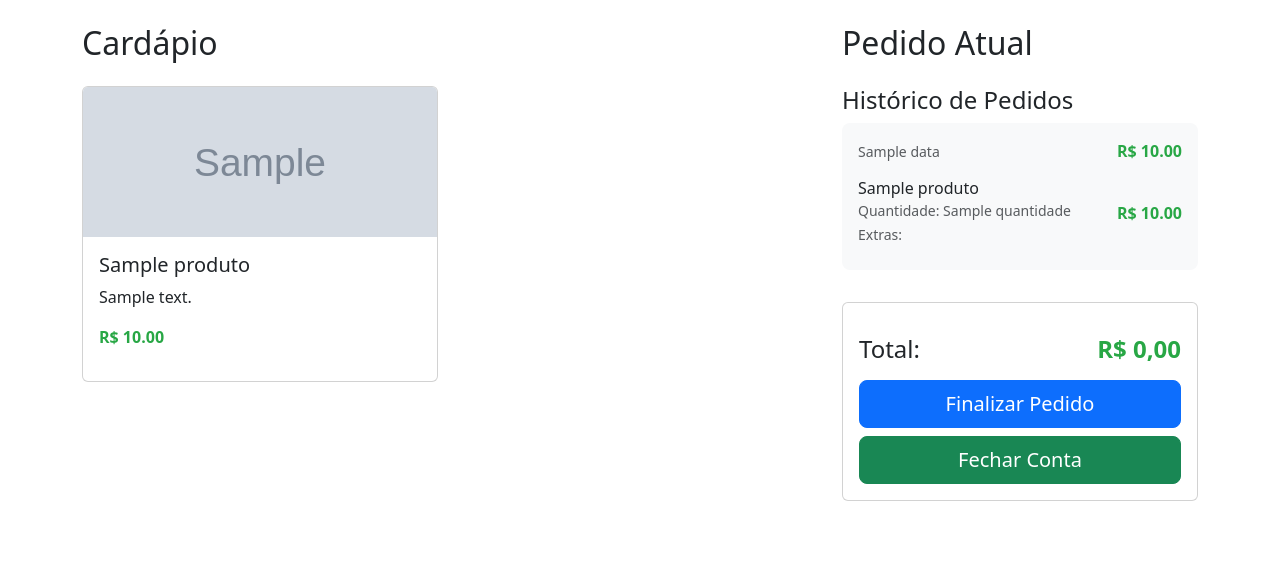
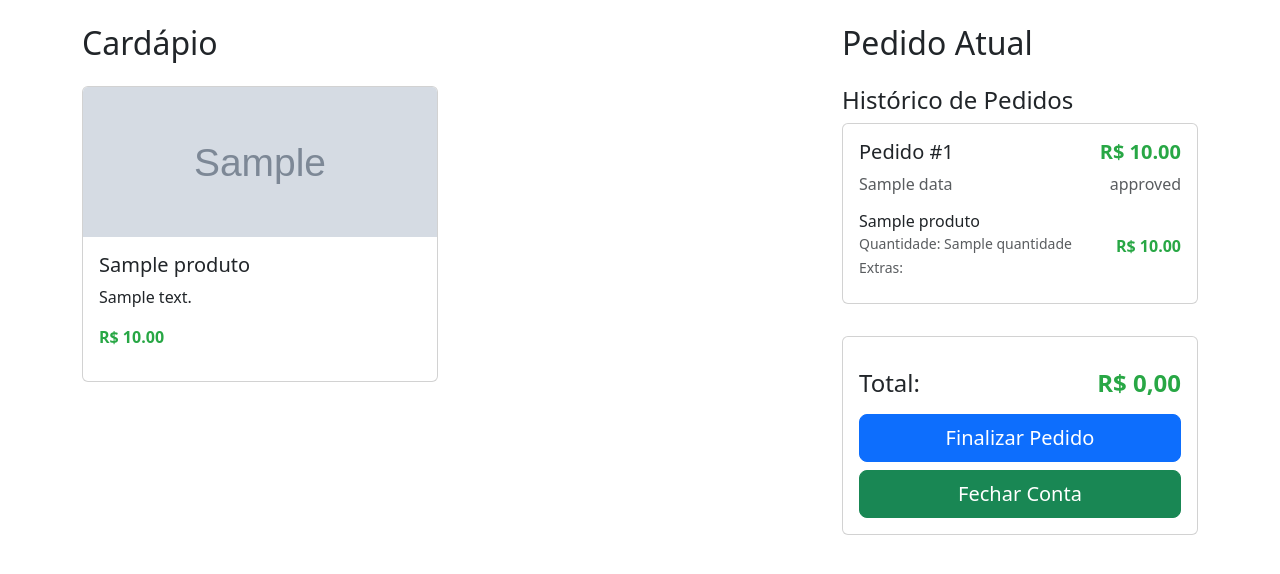
Before and after one commit to CelDarley/pdv2, a Flask app: template templates/index.html in a window 1280 px wide. Shown: the part 56-630 px from the top of the page. Run offline with Flask 3, Linux system fonts and the light colour scheme; the template is opened without the code that fills it: most values are stand-ins (such as "Sample title", 1, 10 or a date in 2020); grey boxes marked "Sample" are stand-in pictures.

Commit message:
Implementação do sistema de pedidos com status e histórico

```diff
--- a/app.py
+++ b/app.py
@@ -61,10 +61,39 @@ def calcular_total():
 
 @app.route('/')
 def index():
+    produtos = [
+        {
+            'id': 1,
+            'nome': 'X-Burger',
+            'descricao': 'Hambúrguer com queijo, alface, tomate e molho especial',
+            'preco': 25.90,
+            'imagem': '/static/images/xburger.jpg'
+        },
+        {
+            'id': 2,
+            'nome': 'X-Bacon',
+            'descricao': 'Hambúrguer com queijo, bacon, alface, tomate e molho especial',
+            'preco': 28.90,
+            'imagem': '/static/images/pizza.jpg'
+        },
+        {
+            'id': 3,
+            'nome': 'X-Tudo',
+            'descricao': 'Hambúrguer com queijo, bacon, ovo, alface, tomate e molho especial',
+            'preco': 32.90,
+            'imagem': '/static/images/batata.jpg'
+        }
+    ]
+
     pedido_atual = session.get('pedido_atual', [])
     historico_pedidos = session.get('historico_pedidos', [])
     total = sum(item['preco_total'] for item in pedido_atual)
-    return render_template('index.html', produtos=produtos, pedido_atual=pedido_atual, historico_pedidos=historico_pedidos, total=total)
+
+    return render_template('index.html',
+                         produtos=produtos,
+                         pedido_atual=pedido_atual,
+                         historico_pedidos=historico_pedidos,
+                         total=total)
 
 @app.route('/produto/<int:produto_id>')
 def detalhes_produto(produto_id):
@@ -175,7 +204,8 @@ def finalizar_pedido():
         'id': len(session.get('historico_pedidos', [])) + 1,
         'itens': itens_historico,
         'data': datetime.now().strftime('%d/%m/%Y %H:%M:%S'),
-        'total': sum(item['preco_total'] for item in session['pedido_atual'])
+        'total': sum(item['preco_total'] for item in session['pedido_atual']),
+        'status': 'Em preparação'
     }
 
     # Adiciona ao histórico
@@ -188,6 +218,26 @@ def finalizar_pedido():
     session.modified = True
 
     return jsonify({'success': True})
+
+@app.route('/atualizar_status_pedido', methods=['POST'])
+def atualizar_status_pedido():
+    data = request.get_json()
+    pedido_id = data.get('pedido_id')
+    novo_status = data.get('status')
+
+    if not pedido_id or not novo_status:
+        return jsonify({'success': False, 'message': 'ID do pedido e status são obrigatórios'})
+
+    historico_pedidos = session.get('historico_pedidos', [])
+
+    for pedido in historico_pedidos:
+        if pedido['id'] == pedido_id:
+            pedido['status'] = novo_status
+            session['historico_pedidos'] = historico_pedidos
+            session.modified = True
+            return jsonify({'success': True})
+
+    return jsonify({'success': False, 'message': 'Pedido não encontrado'})
 
 @app.route('/historico')
 def historico():
--- a/templates/index.html
+++ b/templates/index.html
@@ -84,15 +84,23 @@
                     <h4>Histórico de Pedidos</h4>
                     <div id="historico-pedidos">
                         {% for pedido in historico_pedidos %}
-                            <div class="pedido-historico">
-                                <div class="d-flex justify-content-between align-items-center mb-2">
-                                    <small class="text-muted">{{ pedido.data }}</small>
-                                    <span class="preco">R$ {{ "%.2f"|format(pedido.total) }}</span>
-                                </div>
-                                <div class="itens-pedido">
-                                    {% for item in pedido.itens %}
-                                        <div class="pedido-item">
-                                            <div class="d-flex justify-content-between align-items-center">
+                            <div class="card mb-3">
+                                <div class="card-body">
+                                    <div class="d-flex justify-content-between align-items-start">
+                                        <div>
+                                            <h5 class="card-title">Pedido #{{ pedido.id }}</h5>
+                                            <p class="card-text text-muted">{{ pedido.data }}</p>
+                                        </div>
+                                        <div class="text-end">
+                                            <h5 class="preco mb-0">R$ {{ "%.2f"|format(pedido.total) }}</h5>
+                                            <div class="mt-2">
+                                                <span class="text-muted">{{ pedido.status }}</span>
+                                            </div>
+                                        </div>
+                                    </div>
+                                    <div class="mt-3">
+                                        {% for item in pedido.itens %}
+                                            <div class="d-flex justify-content-between align-items-center mb-2">
                                                 <div>
                                                     <h6 class="mb-0">{{ item.produto.nome }}</h6>
                                                     <small class="text-muted">Quantidade: {{ item.quantidade }}</small>
@@ -116,8 +124,8 @@
                                                     <p class="preco mb-0">R$ {{ "%.2f"|format(item.produto.preco) }}</p>
                                                 </div>
                                             </div>
-                                        </div>
-                                    {% endfor %}
+                                        {% endfor %}
+                                    </div>
                                 </div>
                             </div>
                         {% endfor %}
@@ -392,6 +400,37 @@
                 });
             }
         }
+
+        function atualizarStatus(pedidoId, novoStatus) {
+            fetch('/atualizar_status_pedido', {
+                method: 'POST',
+                headers: {
+                    'Content-Type': 'application/json',
+                },
+                body: JSON.stringify({
+                    pedido_id: pedidoId,
+                    status: novoStatus
+                })
+            })
+            .then(response => response.json())
+            .then(data => {
+                if (data.success) {
+                    // Atualiza a interface sem recarregar a página
+                    const select = event.target;
+                    const card = select.closest('.card');
+                    const statusBadge = card.querySelector('.status-badge');
+                    if (statusBadge) {
+                        statusBadge.textContent = novoStatus;
+                    }
+                } else {
+                    alert('Erro ao atualizar status do pedido');
+                }
+            })
+            .catch(error => {
+                console.error('Erro:', error);
+                alert('Erro ao atualizar status do pedido');
+            });
+        }
     </script>
 </body>
 </html>
```
